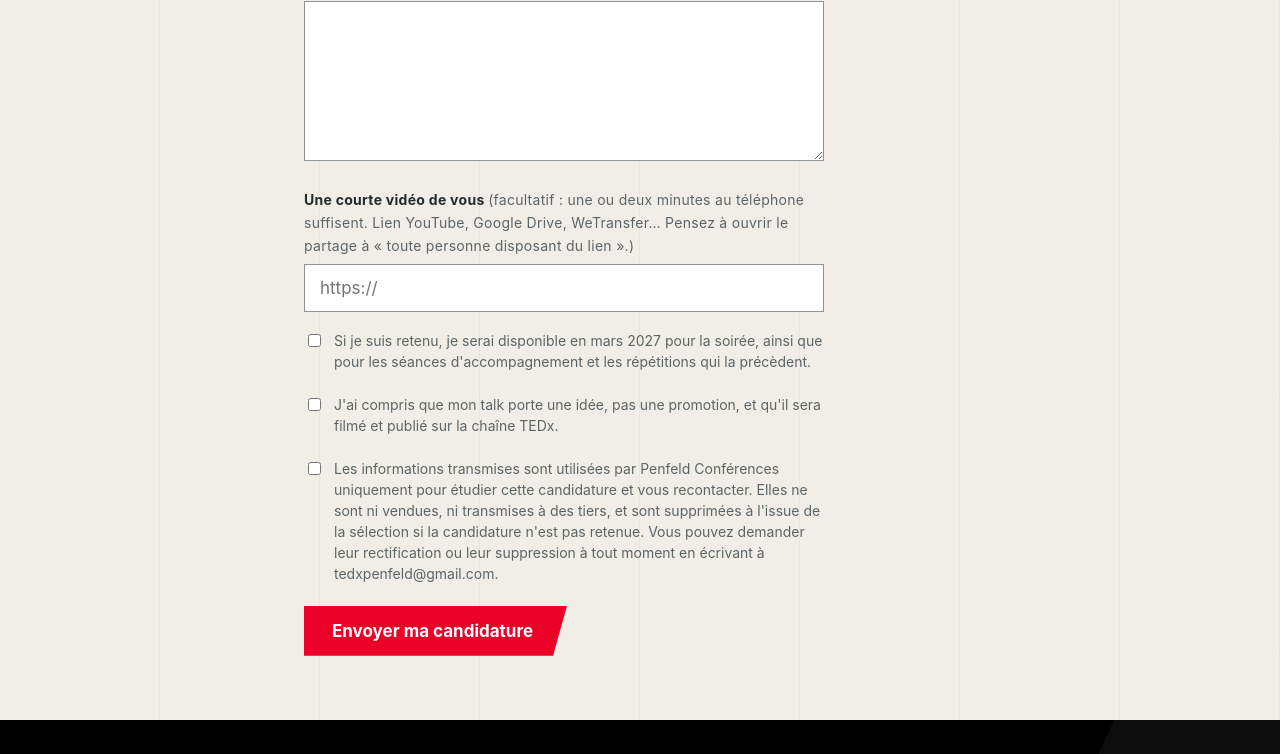
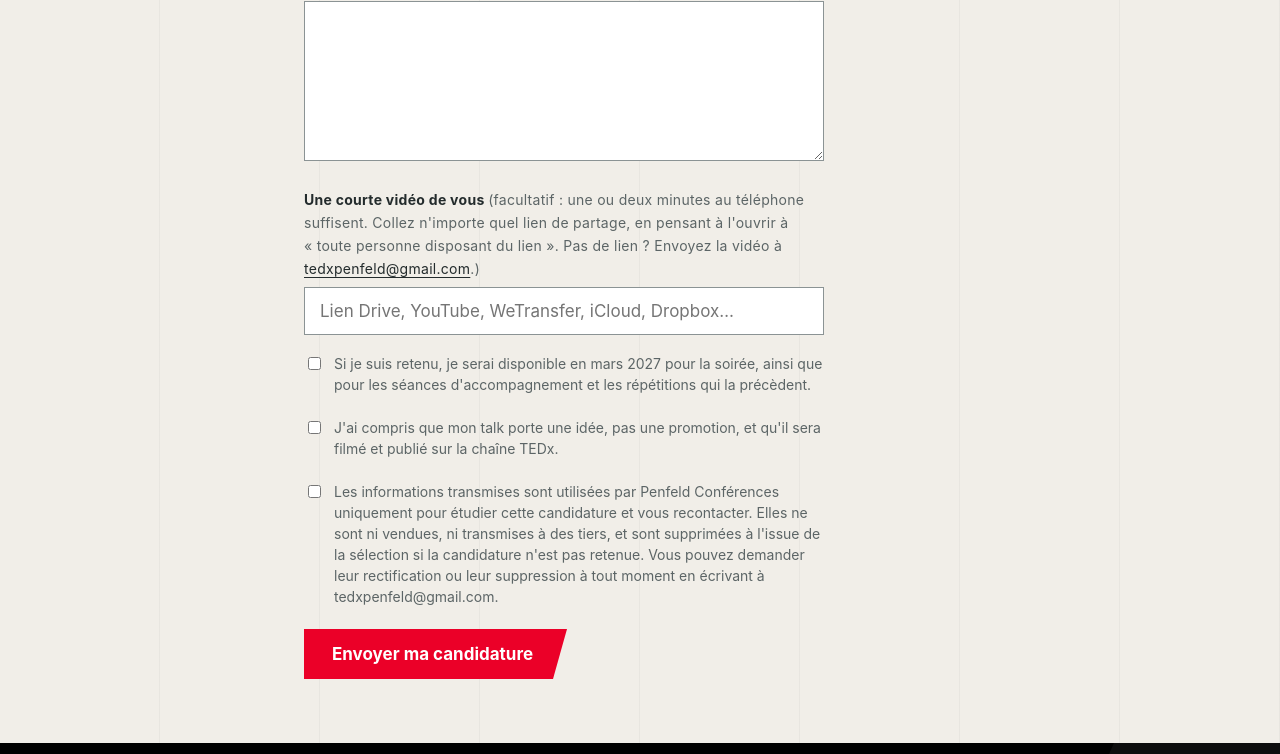
Before and after one commit to cj-19/tedxpenfeld-site, a plain HTML site: page candidater.html in a window 1280 px wide. Shown: the part 2144-2898 px from the top of the page. Drawn offline with Linux system fonts and the light colour scheme.

Commit message:
Candidature : champ vidéo en texte libre (tout type de lien), secours par e-mail
Co-Authored-By: Claude Opus 5.5 <noreply@anthropic.com>

```diff
--- a/candidater.html
+++ b/candidater.html
@@ -120,8 +120,8 @@
         <label for="cand-pourquoi">Pourquoi vous, et pourquoi maintenant&nbsp;?</label>
         <textarea id="cand-pourquoi" name="Pourquoi vous, pourquoi maintenant" required></textarea>
 
-        <label for="cand-video">Une courte vidéo de vous <span class="facultatif">(facultatif&nbsp;: une ou deux minutes au téléphone suffisent. Lien YouTube, Google Drive, WeTransfer… Pensez à ouvrir le partage à «&nbsp;toute personne disposant du lien&nbsp;».)</span></label>
-        <input type="url" id="cand-video" name="Vidéo" placeholder="https://">
+        <label for="cand-video">Une courte vidéo de vous <span class="facultatif">(facultatif&nbsp;: une ou deux minutes au téléphone suffisent. Collez n'importe quel lien de partage, en pensant à l'ouvrir à «&nbsp;toute personne disposant du lien&nbsp;». Pas de lien&nbsp;? Envoyez la vidéo à <a href="mailto:tedxpenfeld@gmail.com">tedxpenfeld@gmail.com</a>.)</span></label>
+        <input type="text" id="cand-video" name="Vidéo" inputmode="url" autocomplete="off" placeholder="Lien Drive, YouTube, WeTransfer, iCloud, Dropbox…">
 
         <div class="consentement">
           <input type="checkbox" id="cand-dispo" name="Disponible en mars 2027" value="Oui" required>
```
